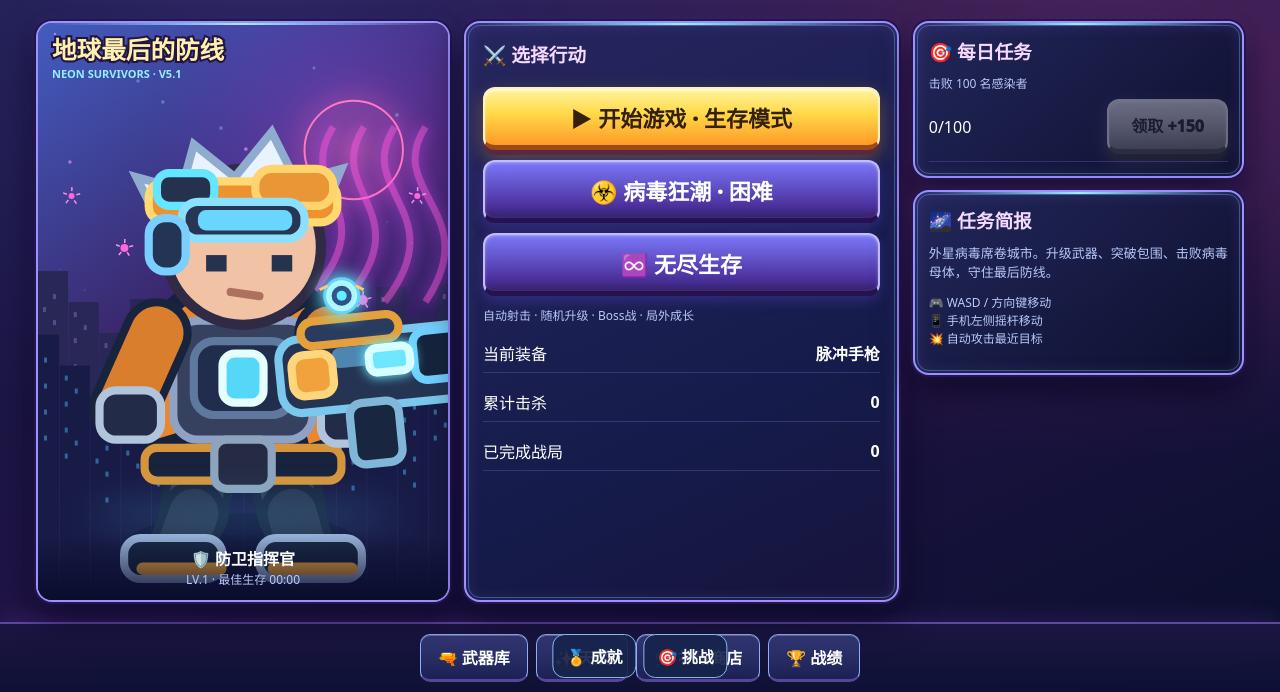
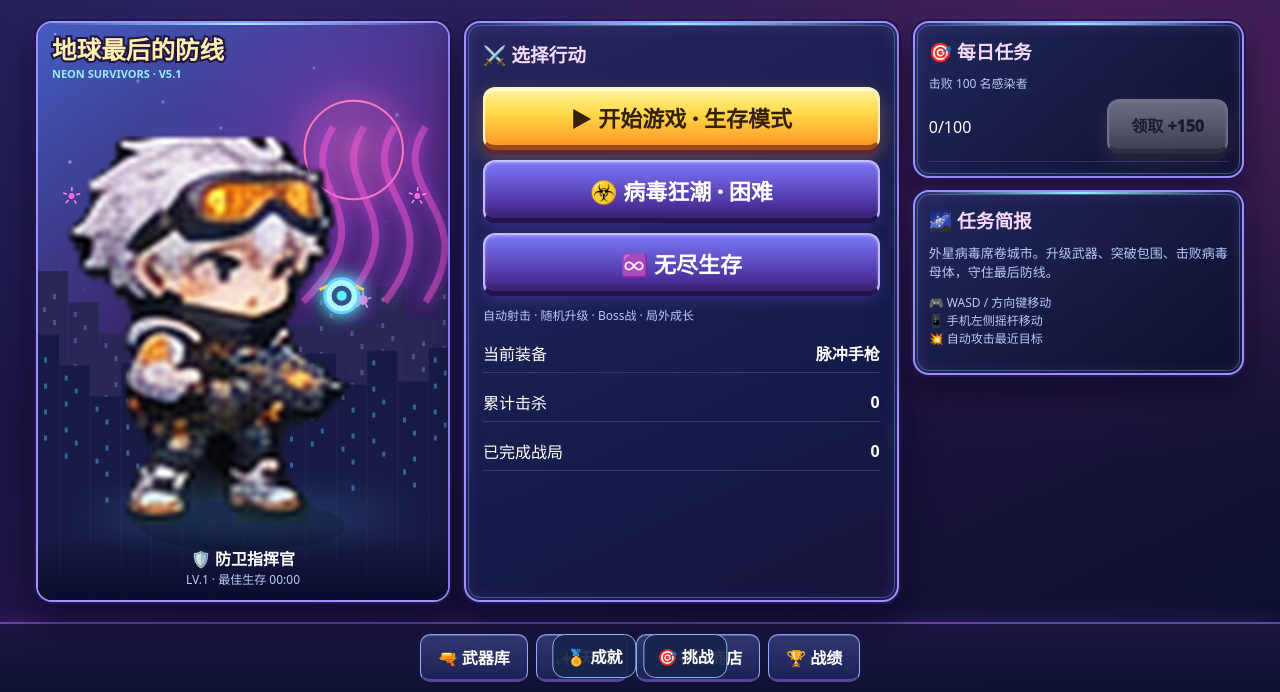
Before and after one commit to zihaowang593-sudo/neon-survivors, a plain HTML site: page index.html in a window 1280 px wide. Shown: the part 108-800 px from the top of the page. Drawn offline with Linux system fonts and the light colour scheme; animation ran at ten frames a second.

Commit message:
feat(hero): restore chosen silver-haired character, clean dark sprite matte, fix hit state

```diff
--- a/index.html
+++ b/index.html
@@ -115,7 +115,47 @@ function drawEarthDefenseHero(c,x,y,s=1,t=0){
   c.drawImage(earthHeroAtlas,frame*168,row*192,168,192,-51,-88,102,117);
   c.restore();return true;
 }
-function character(c,x,y,s=1,t=0){/* V5.2: use clean resolution-independent vector hero; legacy atlas has matte artifacts and is intentionally disabled. */let p=game&&c===ctx?game.player:null,anim=heroAnimation(p,t),state=anim.state,frame=heroFrame(state,anim.elapsed),reduced=settings.reducedMotion;let cycle=reduced?0:frame/(heroAnimations[state].frames-1),run=state==='run'?Math.sin(cycle*Math.PI*2):0,breath=state==='idle'&&!reduced?Math.sin(t*3)*1.4:0,shoot=state==='shoot'&&!reduced?Math.max(0,p.fireAnim/.12):0,dash=state==='dash'&&!reduced?1:0,hurt=state==='hurt'&&!reduced?1:0,death=state==='death'?Math.min(1,(p.deathTime||0)/.85):0;
+// Restore the selected white-haired soldier. Process the legacy sheet per cell to remove dark matte rectangles.
+const heroCleanCanvas=document.createElement('canvas');heroCleanCanvas.width=1344;heroCleanCanvas.height=1152;
+const heroCleanCtx=heroCleanCanvas.getContext('2d',{willReadFrequently:true});
+let heroCleanReady=false;
+function prepareHeroClean(){
+ if(heroCleanReady||!earthHeroAtlas.complete||!earthHeroAtlas.naturalWidth)return;
+ heroCleanCtx.clearRect(0,0,1344,1152);
+ heroCleanCtx.drawImage(earthHeroAtlas,0,0);
+ const im=heroCleanCtx.getImageData(0,0,1344,1152),d=im.data;
+ // The contaminated source contains flat dark navy rectangular matte, especially in rows 3-5.
+ // Remove only dark navy pixels connected to cell borders, not the character's black armor.
+ for(let row=0;row<6;row++)for(let col=0;col<8;col++){
+   const ox=col*168,oy=row*192,visited=new Uint8Array(168*192),stack=[];
+   function matte(x,y){
+     const i=((oy+y)*1344+ox+x)*4;
+     return d[i+3]>0 && d[i]<40 && d[i+1]<48 && d[i+2]<75 && d[i+2]>=d[i] && d[i+2]>=d[i+1];
+   }
+   function add(x,y){if(x<0||y<0||x>=168||y>=192)return;let k=y*168+x;if(visited[k]||!matte(x,y))return;visited[k]=1;stack.push(k)}
+   for(let x=0;x<168;x++){add(x,0);add(x,191)}
+   for(let y=0;y<192;y++){add(0,y);add(167,y)}
+   while(stack.length){let k=stack.pop(),x=k%168,y=(k/168)|0;d[((oy+y)*1344+ox+x)*4+3]=0;add(x-1,y);add(x+1,y);add(x,y-1);add(x,y+1)}
+ }
+ heroCleanCtx.putImageData(im,0,0);heroCleanReady=true;
+}
+function drawSelectedHero(c,x,y,s=1,t=0){
+ if(!earthHeroAtlas.complete||!earthHeroAtlas.naturalWidth)return false;
+ prepareHeroClean();
+ const p=game&&c===ctx?game.player:null,anim=heroAnimation(p,t),state=anim.state;
+ const mapping={idle:[0,8,6],run:[1,8,12],shoot:[2,8,14],hurt:[4,4,10],death:[5,6,7],dash:[1,8,17]};
+ const [row,n,fps]=mapping[state]||mapping.idle;
+ const frame=state==='death'?Math.min(n-1,Math.floor((p?.deathTime||0)*fps)):state==='hurt'||state==='shoot'?Math.min(n-1,Math.floor(anim.elapsed*fps)):Math.floor(anim.elapsed*fps)%n;
+ const facing=p?.facing<0?-1:1;
+ c.save();c.translate(x,y);c.scale(s*facing,s);
+ c.fillStyle='rgba(0,8,20,.28)';c.beginPath();c.ellipse(0,27,25,6,0,0,Math.PI*2);c.fill();
+ if(state==='dash'){c.save();c.globalAlpha=.17;c.drawImage(heroCleanCanvas,frame*168,row*192,168,192,-67,-89,110,123);c.restore()}
+ if(state==='hurt'){const recoil=Math.sin(Math.min(1,anim.elapsed/.25)*Math.PI);c.translate(-6*recoil,2*recoil);c.rotate(-.08*recoil);c.globalAlpha=.86;c.shadowColor='#ff6077';c.shadowBlur=9}
+ c.imageSmoothingEnabled=true;c.imageSmoothingQuality='high';
+ c.drawImage(heroCleanCanvas,frame*168,row*192,168,192,-53,-89,106,122);
+ c.restore();return true;
+}
+function character(c,x,y,s=1,t=0){if(drawSelectedHero(c,x,y,s,t))return;let p=game&&c===ctx?game.player:null,anim=heroAnimation(p,t),state=anim.state,frame=heroFrame(state,anim.elapsed),reduced=settings.reducedMotion;let cycle=reduced?0:frame/(heroAnimations[state].frames-1),run=state==='run'?Math.sin(cycle*Math.PI*2):0,breath=state==='idle'&&!reduced?Math.sin(t*3)*1.4:0,shoot=state==='shoot'&&!reduced?Math.max(0,p.fireAnim/.12):0,dash=state==='dash'&&!reduced?1:0,hurt=state==='hurt'&&!reduced?1:0,death=state==='death'?Math.min(1,(p.deathTime||0)/.85):0;
 c.save();c.translate(x,y);c.scale(s,s);if(p)c.scale(p.facing||1,1);
 if(death){c.translate(0,death*18);c.rotate(-death*1.35);c.globalAlpha=1-Math.max(0,(death-.65)/.35)*.75}
 else if(hurt){const recoil=Math.sin(Math.min(1,anim.elapsed/.25)*Math.PI);c.translate(-5*recoil,2*recoil);c.rotate(-.09*recoil)}else if(dash){c.rotate(-.12);c.translate(-6,1)}
```
